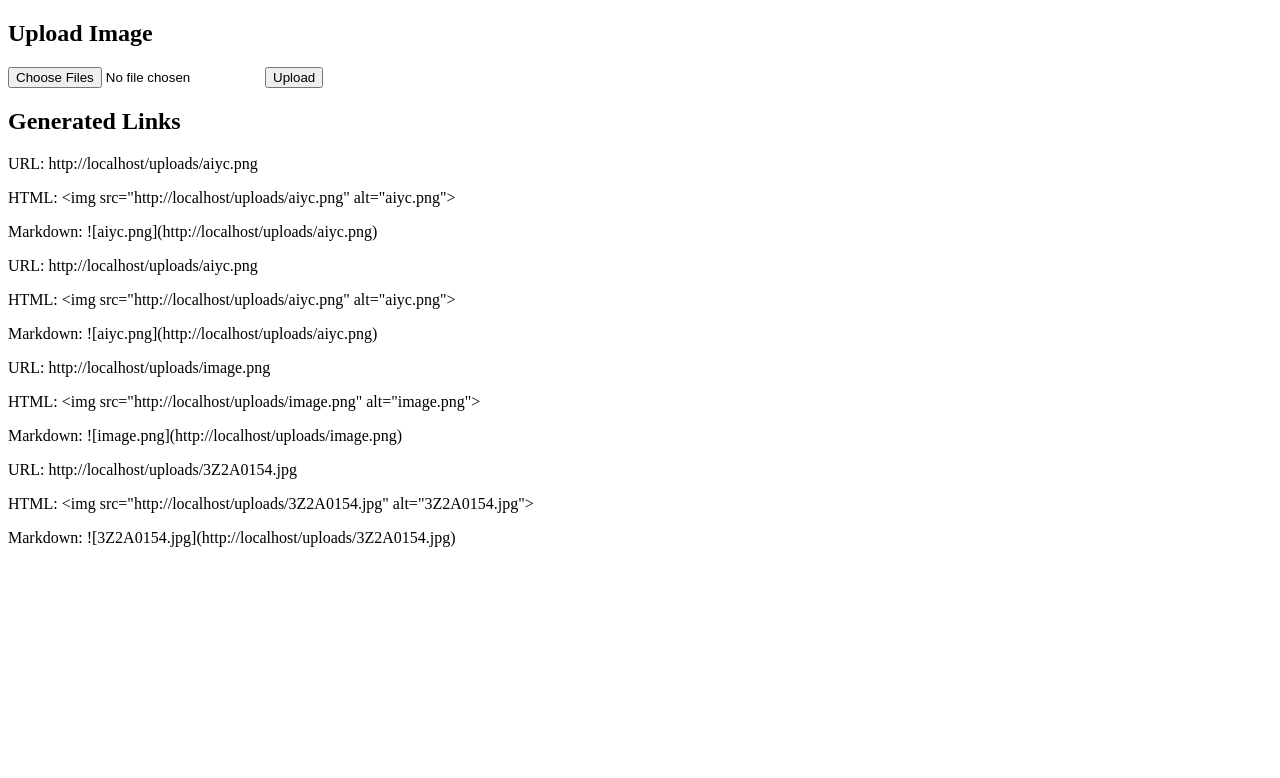
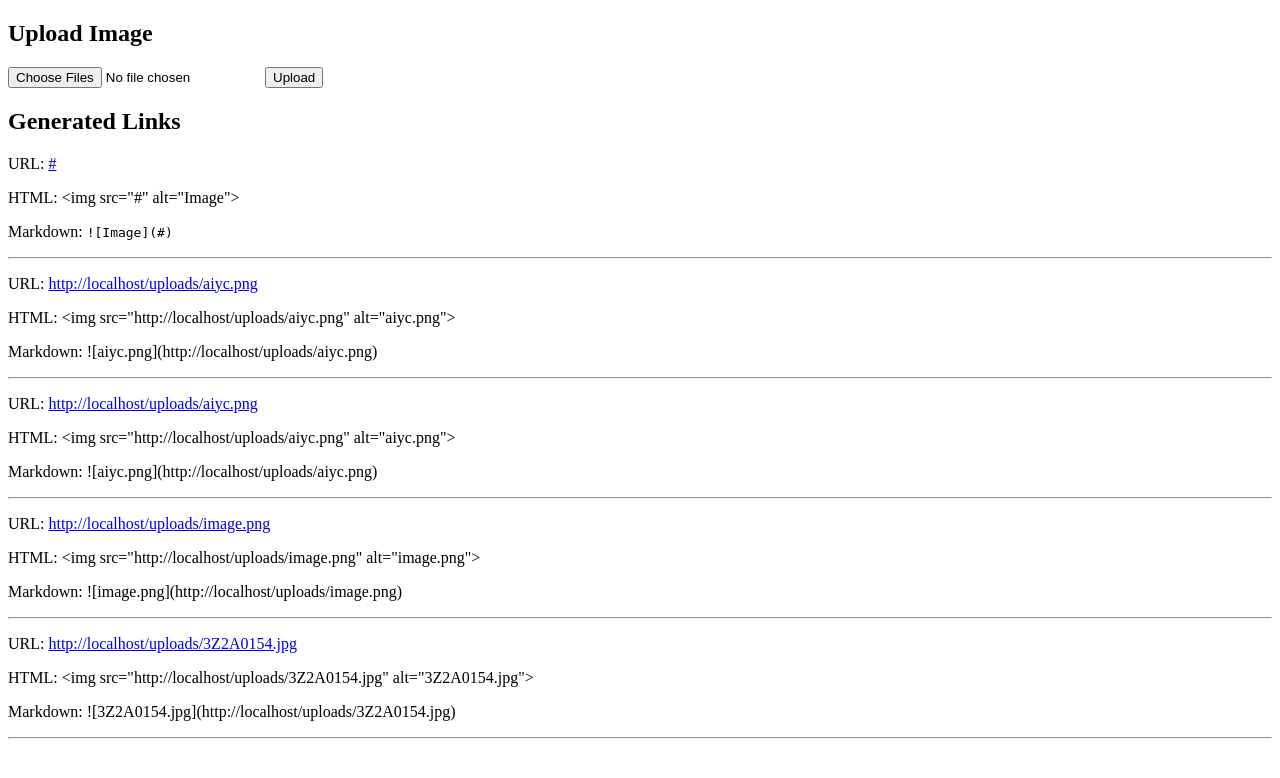
Before and after one commit to AndersonHJB/PixDrop, a Flask app: template templates/index.html in a window 1280 px wide. Shown: the top 778 px of the page. Run offline with Flask 3, Linux system fonts and the light colour scheme; the template is opened without the code that fills it: values that come from a table or form of the project are taken from there, most other values are stand-ins (such as "Sample title", 1, 10 or a date in 2020).

Commit message:
得到生成链接

```diff
--- a/app.py
+++ b/app.py
@@ -53,13 +53,18 @@ def upload_file():
     for file in files:
         if file and allowed_file(file.filename):
             filename = secure_filename(file.filename)
-            file.save(os.path.join(app.config['UPLOAD_FOLDER'], filename))
+            file_path = os.path.join(app.config['UPLOAD_FOLDER'], filename)
+            file.save(file_path)
             image = Image(filename=filename, user_id=session['user_id'])
             db.session.add(image)
             db.session.commit()
 
             url, html, markdown = generate_links(filename)
-            links.append((url, html, markdown))
+            links.append({
+                'url': url,
+                'html': html,
+                'markdown': markdown
+            })
             copy_to_clipboard(markdown)
 
     return render_template('index.html', links=links)
--- a/templates/index.html
+++ b/templates/index.html
@@ -18,10 +18,22 @@
 <div id="links-section">
     <h2>Generated Links</h2>
     <div id="links">
+        {% if links %}
+        {% for link in links %}
+        <p>URL: <a href="{{ link.url }}">{{ link.url }}</a></p>
+        <p>HTML: &lt;img src="{{ link.url }}" alt="Image"&gt;</p>
+        <p>Markdown: <code>![Image]({{ link.url }})</code></p>
+        <hr>
+        {% endfor %}
+        {% endif %}
         {% for image in images %}
-                <p>URL: {{ url_for('uploaded_file', filename=image.filename, _external=True) }}</p>
-                <p>HTML: &lt;img src="{{ url_for('uploaded_file', filename=image.filename, _external=True) }}" alt="{{ image.filename }}"&gt;</p>
-                <p>Markdown: ![{{ image.filename }}]({{ url_for('uploaded_file', filename=image.filename, _external=True) }})</p>
+        <p>URL: <a href="{{ url_for('uploaded_file', filename=image.filename, _external=True) }}">{{
+            url_for('uploaded_file', filename=image.filename, _external=True) }}</a></p>
+        <p>HTML: &lt;img src="{{ url_for('uploaded_file', filename=image.filename, _external=True) }}" alt="{{
+            image.filename }}"&gt;</p>
+        <p>Markdown: ![{{ image.filename }}]({{ url_for('uploaded_file', filename=image.filename, _external=True)
+            }})</p>
+        <hr>
         {% endfor %}
     </div>
 </div>
```
Lines whose indentation alone changed are shown as unchanged.
